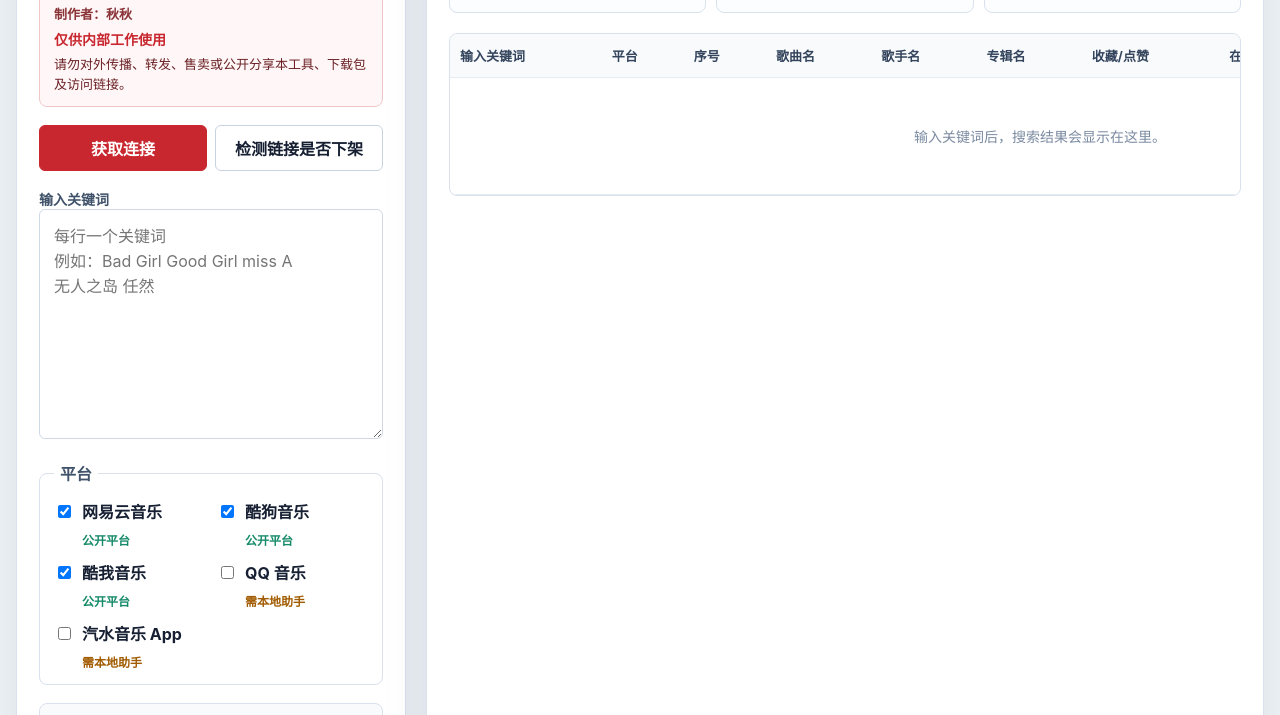
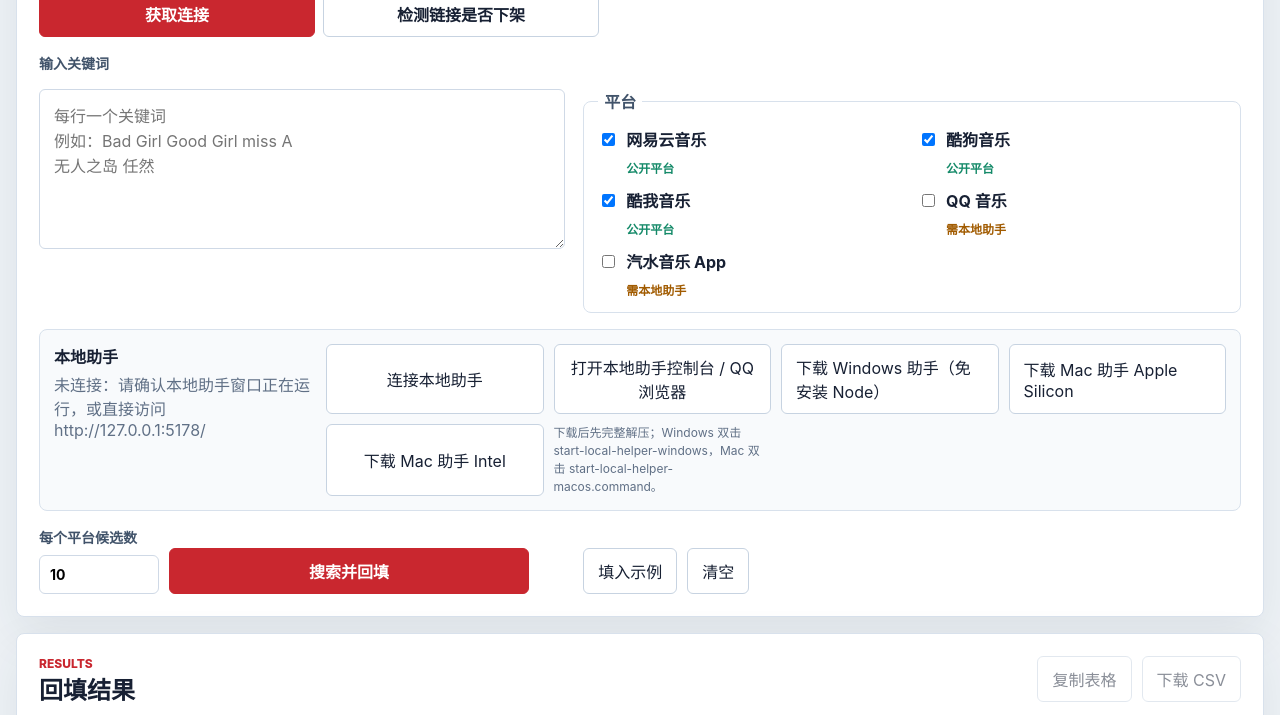
Before and after one commit to dd19960120/music-link-filler-cloud-hybrid, a website: page web/index.html in a window 1280 px wide. Shown: the part 192-907 px from the top of the page. Drawn offline with Linux system fonts and the light colour scheme; no server answers.

Commit message:
Reflow page layout for wider results

```diff
--- a/web/index.html
+++ b/web/index.html
@@ -4,11 +4,11 @@
     <meta charset="UTF-8" />
     <meta name="viewport" content="width=device-width, initial-scale=1.0" />
     <title>歌曲链接回填工具 - 云端混合版</title>
-    <link rel="stylesheet" href="./styles.css?v=20260717-offline10" />
+    <link rel="stylesheet" href="./styles.css?v=20260723-layout1" />
   </head>
   <body>
     <main class="shell">
-      <aside class="panel">
+      <section class="panel top-panel">
         <div class="title-block">
           <span class="eyebrow">Music Link Finder</span>
           <h1>歌曲链接回填工具</h1>
@@ -53,18 +53,6 @@
           </div>
         </section>
 
-        <section class="helper-notes">
-          <strong>使用注意</strong>
-          <ul>
-            <li>启动本地助手后，可先点“连接本地助手”，也可以直接搜索。</li>
-            <li>查 QQ 音乐：打开本地助手控制台，点“打开/连接 QQ 浏览器”，并在打开的 QQ 音乐窗口里登录。</li>
-            <li>查汽水音乐：电脑上需要安装并登录汽水音乐 PC 客户端。</li>
-            <li>Mac 用户：Apple Silicon 适用于 M1/M2/M3/M4；Intel 适用于老款 Intel Mac。首次打开如被系统拦截，请右键选择“打开”。</li>
-            <li>本地助手会读取本机汽水客户端里的设备参数和登录状态，只在本机处理。</li>
-            <li>本地助手窗口一关，搜索功能就不可用；需要重新双击启动。</li>
-          </ul>
-        </section>
-
         <div class="controls link-mode-only">
           <label>
             每个平台候选数
@@ -88,7 +76,7 @@
           </div>
           <p class="helper-hint">下架检测需要启动本地助手；检测过程使用无头 Chrome / Edge，不会抢鼠标键盘。</p>
         </section>
-      </aside>
+      </section>
 
       <section class="results link-mode-only">
         <div class="result-head">
@@ -180,6 +168,18 @@
           </table>
         </div>
       </section>
+
+      <section class="helper-notes bottom-notes">
+        <strong>使用注意</strong>
+        <ul>
+          <li>启动本地助手后，可先点“连接本地助手”，也可以直接搜索。</li>
+          <li>查 QQ 音乐：打开本地助手控制台，点“打开/连接 QQ 浏览器”，并在打开的 QQ 音乐窗口里登录。</li>
+          <li>查汽水音乐：电脑上需要安装并登录汽水音乐 PC 客户端。</li>
+          <li>Mac 用户：Apple Silicon 适用于 M1/M2/M3/M4；Intel 适用于老款 Intel Mac。首次打开如被系统拦截，请右键选择“打开”。</li>
+          <li>本地助手会读取本机汽水客户端里的设备参数和登录状态，只在本机处理。</li>
+          <li>本地助手窗口一关，搜索功能就不可用；需要重新双击启动。</li>
+        </ul>
+      </section>
     </main>
 
     <template id="rowTemplate">
--- a/web/styles.css
+++ b/web/styles.css
@@ -48,12 +48,12 @@ button:disabled {
 }
 
 .shell {
-  width: min(1320px, calc(100vw - 32px));
+  width: min(1500px, calc(100vw - 32px));
   margin: 0 auto;
   min-height: 100vh;
   display: grid;
-  grid-template-columns: 390px 1fr;
-  gap: 20px;
+  grid-template-columns: 1fr;
+  gap: 16px;
   padding: 28px 0;
 }
 
@@ -70,8 +70,15 @@ button:disabled {
   align-self: start;
 }
 
+.top-panel {
+  display: grid;
+  grid-template-columns: minmax(320px, 1fr) minmax(420px, 1.25fr);
+  gap: 16px 18px;
+  align-items: start;
+}
+
 .title-block {
-  margin-bottom: 20px;
+  margin-bottom: 0;
 }
 
 .eyebrow {
@@ -116,7 +123,7 @@ h2 {
   gap: 4px;
   font-size: 13px;
   line-height: 1.55;
-  margin: -4px 0 18px;
+  margin: 0;
   padding: 12px 14px;
 }
 
@@ -135,10 +142,12 @@ h2 {
 }
 
 .mode-switch {
+  grid-column: 1 / -1;
   display: grid;
-  grid-template-columns: 1fr 1fr;
+  grid-template-columns: repeat(2, minmax(180px, 1fr));
   gap: 8px;
-  margin: 0 0 18px;
+  margin: 0;
+  max-width: 560px;
 }
 
 .mode-switch button {
@@ -165,9 +174,29 @@ body:not([data-mode="offline"]) .offline-mode-only {
   font-weight: 700;
 }
 
+.top-panel > .field-label.link-mode-only,
+.top-panel > textarea.link-mode-only {
+  grid-column: 1;
+}
+
+.top-panel > .platforms.link-mode-only {
+  grid-column: 2;
+  grid-row: 4 / span 2;
+  align-self: stretch;
+}
+
+.top-panel > .controls.link-mode-only {
+  grid-column: 1;
+}
+
+.top-panel > .tools.link-mode-only {
+  grid-column: 2;
+  align-self: end;
+}
+
 textarea {
   width: 100%;
-  min-height: 230px;
+  min-height: 160px;
   resize: vertical;
   border: 1px solid #cfd9e6;
   border-radius: 6px;
@@ -183,7 +212,7 @@ input:focus {
 }
 
 .platforms {
-  margin: 18px 0;
+  margin: 0;
   padding: 14px;
   border: 1px solid #d8e1ec;
   border-radius: 8px;
@@ -222,6 +251,8 @@ input:focus {
   border-radius: 8px;
   padding: 14px;
   display: grid;
+  grid-column: 1 / -1;
+  grid-template-columns: minmax(180px, 260px) 1fr;
   gap: 12px;
   background: #f8fafc;
 }
@@ -233,7 +264,7 @@ input:focus {
 
 .helper-actions {
   display: grid;
-  grid-template-columns: 1fr;
+  grid-template-columns: repeat(auto-fit, minmax(190px, 1fr));
   gap: 10px;
 }
 
@@ -250,8 +281,12 @@ input:focus {
   color: #4d3b16;
   font-size: 13px;
   line-height: 1.6;
-  margin-top: 12px;
+  margin-top: 0;
   padding: 12px 14px;
+}
+
+.bottom-notes {
+  box-shadow: none;
 }
 
 .helper-notes strong {
@@ -266,9 +301,9 @@ input:focus {
 
 .controls {
   display: grid;
-  grid-template-columns: 95px 1fr;
+  grid-template-columns: 120px minmax(220px, 360px);
   gap: 10px;
-  margin-top: 18px;
+  margin-top: 0;
   align-items: end;
 }
 
@@ -282,13 +317,14 @@ input:focus {
 .tools {
   display: flex;
   gap: 10px;
-  margin-top: 12px;
+  margin-top: 0;
 }
 
 .offline-box {
+  grid-column: 1 / -1;
   display: grid;
   gap: 12px;
-  margin-top: 18px;
+  margin-top: 0;
 }
 
 .offline-controls {
@@ -357,12 +393,12 @@ input:focus {
   border: 1px solid #d8e1ec;
   border-radius: 8px;
   overflow: auto;
-  max-height: calc(100vh - 255px);
+  max-height: calc(100vh - 320px);
 }
 
 table {
   width: 100%;
-  min-width: 1180px;
+  min-width: 1320px;
   border-collapse: collapse;
   font-size: 14px;
 }
@@ -438,9 +474,22 @@ td a {
 
 @media (max-width: 920px) {
   .shell {
-    grid-template-columns: 1fr;
     width: min(100vw - 20px, 680px);
     padding: 10px 0;
+  }
+
+  .top-panel,
+  .helper-box {
+    grid-template-columns: 1fr;
+  }
+
+  .top-panel > .field-label.link-mode-only,
+  .top-panel > textarea.link-mode-only,
+  .top-panel > .platforms.link-mode-only,
+  .top-panel > .controls.link-mode-only,
+  .top-panel > .tools.link-mode-only {
+    grid-column: 1;
+    grid-row: auto;
   }
 
   .controls,
```
